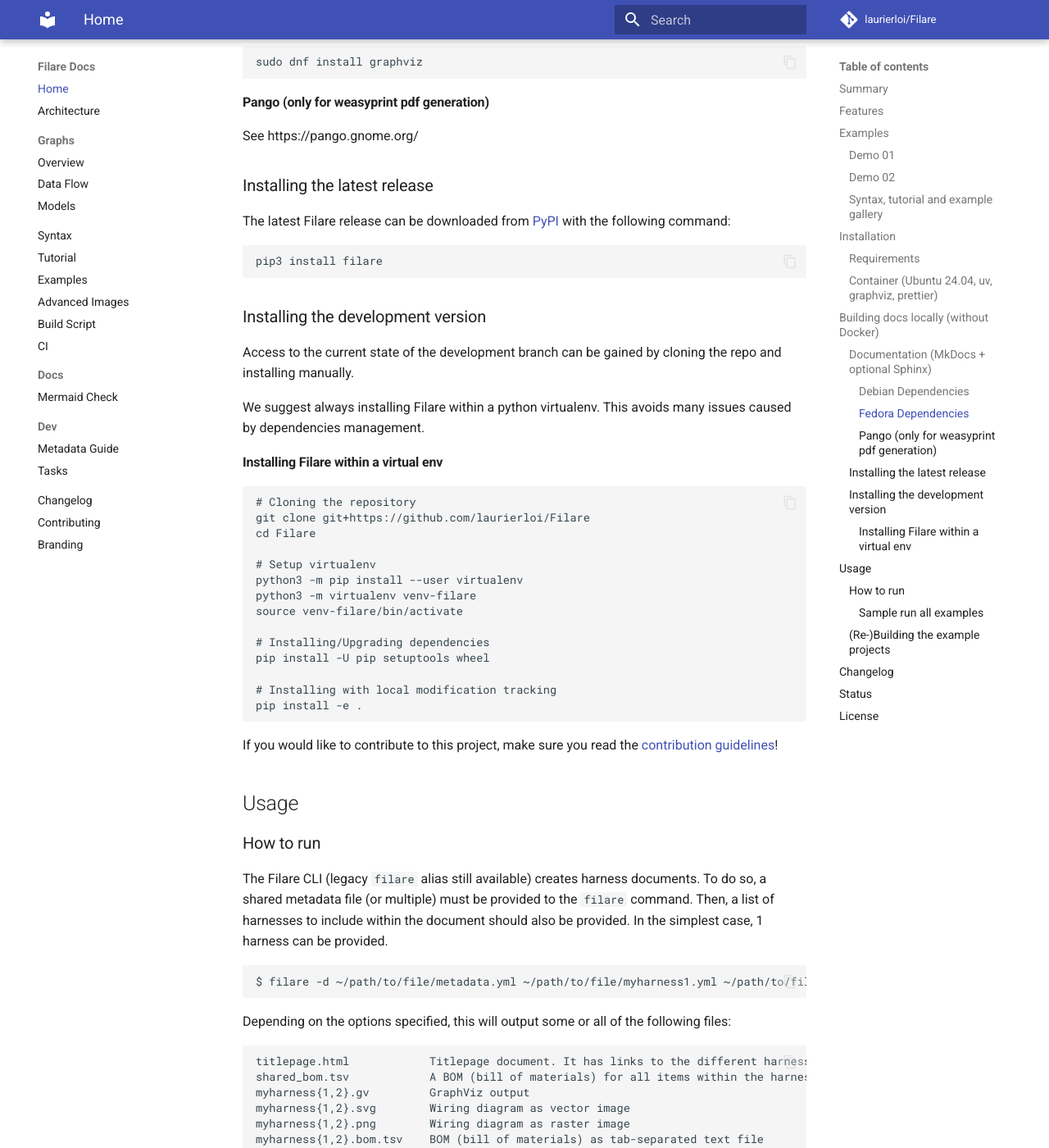
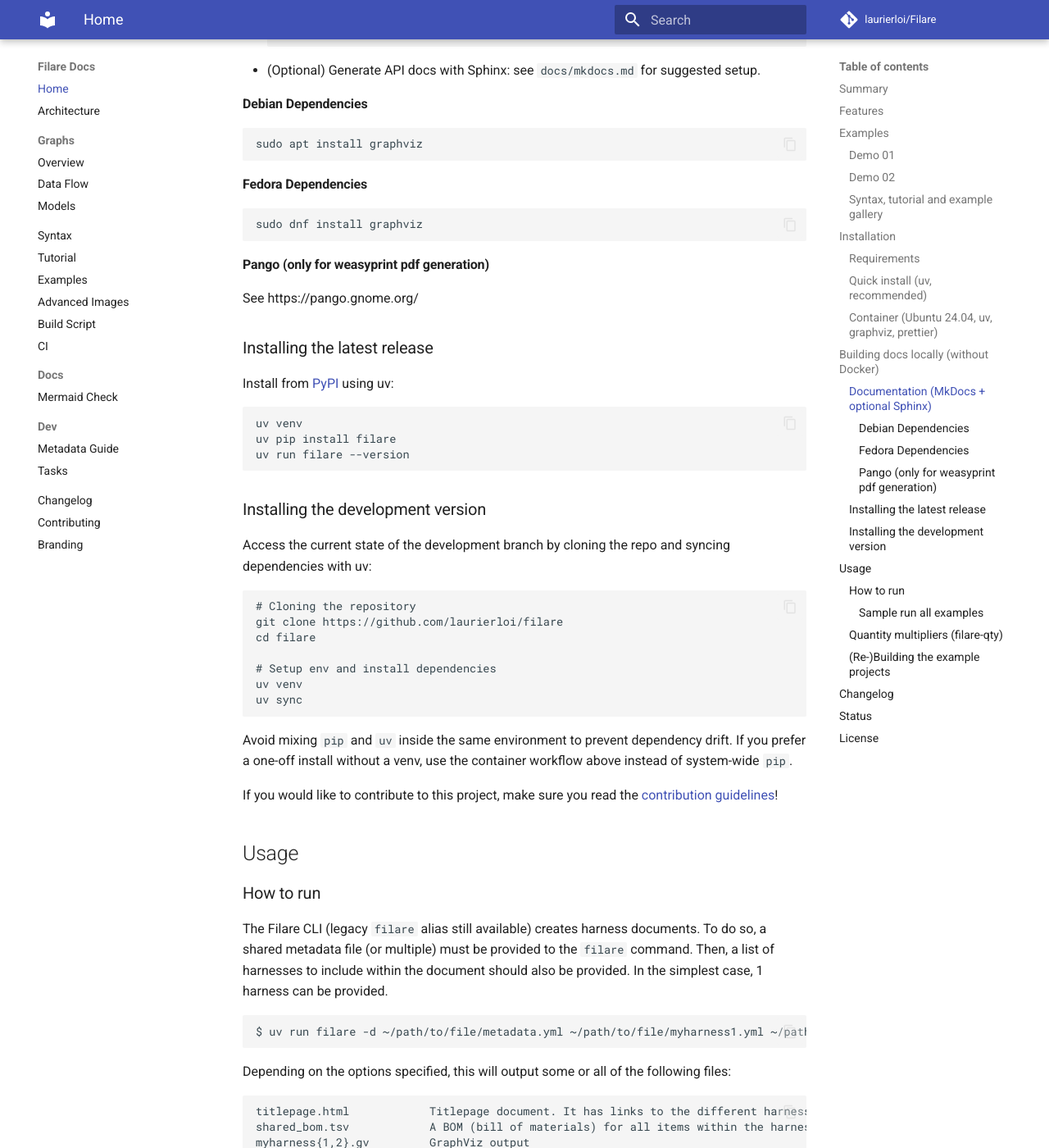
Before and after one commit to laurierloi/filare, an MkDocs documentation site: the page built from docs/README.md, in a window 1280 px wide and 1400 px high, scrolled down 4642 px. Shown: the whole window at 82% size. Built offline with MkDocs 1.6.1 and Material for MkDocs 9.7.7, drawn with Linux system fonts in a browser that asks for light colours; comment, search, counter and statistics services are not loaded; some of the changed text lies outside the part shown.

Commit message:
Docs: uv workflow and filare-qty guidance (#8)
* docs: document uv workflow and filare-qty

* Update docs/issues/clarify-connector-loops-docs.md

Co-authored-by: Copilot <175728472+Copilot@users.noreply.github.com>

* Update README.md

Co-authored-by: Copilot <175728472+Copilot@users.noreply.github.com>

* Update docs/README.md

Co-authored-by: Copilot <175728472+Copilot@users.noreply.github.com>

* Update docs/issues/align-installation-instructions-with-uv.md

Co-authored-by: Copilot <175728472+Copilot@users.noreply.github.com>

---------

Co-authored-by: Copilot <175728472+Copilot@users.noreply.github.com>

````diff
--- a/docs/README.md
+++ b/docs/README.md
@@ -82,7 +82,7 @@ Output file:
 
 Read the [syntax description](syntax.md) to learn about Filare's features and how to use them.
 
-See the [tutorial page](tutorial/readme.md) for sample code, as well as the [example gallery](examples/readme.md) to see more of what Filare can do.
+See the [tutorial page](https://github.com/laurierloi/filare/blob/main/tutorial/readme.md) for sample code, as well as the [example gallery](https://github.com/laurierloi/filare/blob/main/examples/readme.md) to see more of what Filare can do.
 
 ## Installation
 
@@ -93,6 +93,16 @@ Filare requires Python 3.9 or later.
 Filare requires GraphViz to be installed in order to work. See the [GraphViz download page](https://graphviz.org/download/) for OS-specific instructions.
 
 _Note_: Ubuntu 18.04 LTS users in particular may need to separately install Python 3.7 or above, as that comes with Python 3.6 as the included system Python install. The option to generate pdf is not supported for python 3.7, so it might not be possible to use with this version of Ubuntu. If you are forced to use Ubuntu 18.04 for some reason, fill up an issue/MR and I can provide a Docker image to perform the generation.
+
+### Quick install (uv, recommended)
+
+Filare uses the [uv](https://docs.astral.sh/uv/) workflow for dependency management and command execution.
+
+```
+uv venv
+uv sync
+uv run filare --help
+```
 
 ### Container (Ubuntu 24.04, uv, graphviz, prettier)
 
@@ -122,7 +132,7 @@ Run common tasks (mount your working tree so outputs land on the host):
   ```
 - Build and serve docs (port 9000):
   ```
-  docker run --rm -p 9000:9000 -v "$PWD":/app filare bash -lc 'cd /app && uv run --no-sync mkdocs build && cd site && python3 -m http.server 9000'
+  docker run --rm -p 9000:9000 -v "$PWD":/app filare bash -lc 'cd /app && uv run --no-sync mkdocs build && cd site && uv run --no-sync python -m http.server 9000'
   ```
 
 ## Building docs locally (without Docker)
@@ -131,14 +141,14 @@ From the project root:
 
 ```
 uv run --no-sync mkdocs build
-python3 -m http.server 9000 --directory site
+uv run --no-sync python -m http.server 9000 --directory site
 ```
 
 Then open http://localhost:9000.
 
 - Run tests:
   ```
-  docker run --rm -v "$PWD":/app filare uv run --no-sync pytest
+  uv run --no-sync pytest
   ```
 
 ### Documentation (MkDocs + optional Sphinx)
@@ -171,37 +181,29 @@ See https://pango.gnome.org/
 
 ### Installing the latest release
 
-The latest Filare release can be downloaded from [PyPI](https://pypi.org/project/filare/) with the following command:
+Install from [PyPI](https://pypi.org/project/filare/) using uv:
 
 ```
-pip3 install filare
+uv venv
+uv pip install filare
+uv run filare --version
 ```
 
 ### Installing the development version
 
-Access to the current state of the development branch can be gained by cloning the repo and installing manually.
-
-We suggest always installing Filare within a python virtualenv. This avoids many issues caused by
-dependencies management.
-
-#### Installing Filare within a virtual env
+Access the current state of the development branch by cloning the repo and syncing dependencies with uv:
 
 ```
 # Cloning the repository
-git clone git+https://github.com/laurierloi/Filare
-cd Filare
+git clone https://github.com/laurierloi/filare
+cd filare
 
-# Setup virtualenv
-python3 -m pip install --user virtualenv
-python3 -m virtualenv venv-filare
-source venv-filare/bin/activate
+# Setup env and install dependencies
+uv venv
+uv sync
+```
 
-# Installing/Upgrading dependencies
-pip install -U pip setuptools wheel
-
-# Installing with local modification tracking
-pip install -e .
-```
+Avoid mixing `pip` and `uv` inside the same environment to prevent dependency drift. If you prefer a one-off install without a venv, use the container workflow above instead of system-wide `pip`.
 
 If you would like to contribute to this project, make sure you read the [contribution guidelines](CONTRIBUTING.md)!
 
@@ -215,7 +217,7 @@ Then, a list of harnesses to include within the document should also be provided
 In the simplest case, 1 harness can be provided.
 
 ```
-$ filare -d ~/path/to/file/metadata.yml ~/path/to/file/myharness1.yml ~/path/to/file/myharness2.yml
+$ uv run filare -d ~/path/to/file/metadata.yml ~/path/to/file/myharness1.yml ~/path/to/file/myharness2.yml
 ```
 
 Depending on the options specified, this will output some or all of the following files:
@@ -230,25 +232,39 @@ myharness{1,2}.bom.tsv    BOM (bill of materials) as tab-separated text file
 myharness{1,2}.html       HTML page with wiring diagram and BOM embedded
 ```
 
-Wildcars in the file path are also supported to process multiple files at once, e.g.:
+Wildcards in the file path are also supported to process multiple files at once, e.g.:
 
 ```
-$ filare ~/path/to/files/*.yml
+$ uv run filare ~/path/to/files/*.yml
 ```
 
 To see how to specify the output formats, as well as additional options, run:
 
 ```
-$ filare --help
+$ uv run filare --help
 ```
 
 #### Sample run all examples
 
 ```
-$ filare -d examples/metadata.yml examples/ex*.yml
+$ uv run filare -d examples/metadata.yml examples/ex*.yml
 ```
 
 Then open `examples/titlepage.html` to open the document root
+
+### Quantity multipliers (`filare-qty`)
+
+Use `filare-qty` to capture per-harness quantity multipliers before generating a shared BOM with `filare`.
+
+```
+# Prompt for multipliers (or reuse an existing quantity_multipliers.txt)
+$ uv run filare-qty tests/bom/bomqty.yml
+
+# Apply the multipliers when building the shared BOM
+$ uv run filare tests/bom/bomqty.yml --use-qty-multipliers
+```
+
+By default the multipliers are stored as JSON in `quantity_multipliers.txt` next to the harness file; override the path with `--multiplier-file-name` and re-prompt with `--force-new`.
 
 ### (Re-)Building the example projects
 
````
Also changed, not shown: README.md (+45 -29 lines), docs/issues/align-installation-instructions-with-uv.md (added, +14 -0 lines), docs/issues/clarify-connector-loops-docs.md (added, +15 -0 lines), docs/issues/document-filare-qty-cli.md (added, +14 -0 lines), docs/issues/fix-readme-link-targets.md (added, +14 -0 lines), docs/syntax.md (+17 -7 lines), 1 other file.
